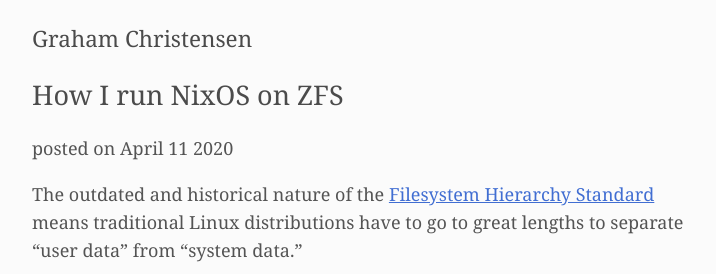
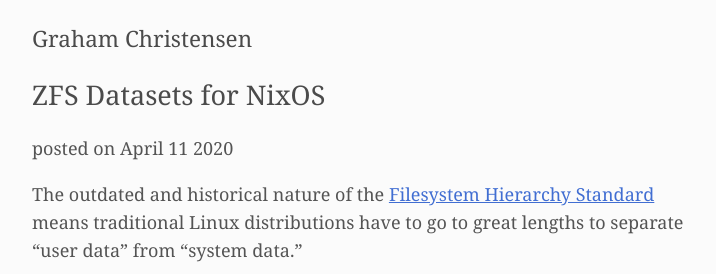
Before and after one commit to grahamc/grahamc.github.com, a Jekyll site: the page built from _posts/2020-04-11-nixos-on-zfs.md, in a window 1280 px wide and 900 px high. Shown: the top 274 px of the window, without its empty margins (278-994 px from the left). Built offline with Jekyll 4.4.1, drawn with Linux system fonts in a browser that asks for light colours; some of the changed text lies outside the part shown.

Commit message:
fixup title

```diff
--- a/_posts/2020-04-11-nixos-on-zfs.md
+++ b/_posts/2020-04-11-nixos-on-zfs.md
@@ -1,6 +1,6 @@
 ---
 layout: post
-title: How I run NixOS on ZFS
+title: ZFS Datasets for NixOS
 tags: nix
 ---
 
```
